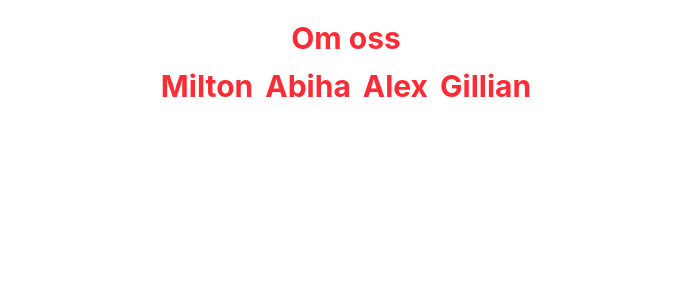
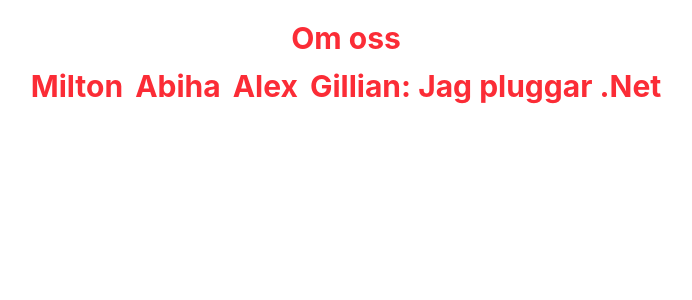
Before and after one commit to mr-milt/chashack, a React (Vite) app: page /AboutUs in a window 1280 px wide. Shown: the top 300 px of the page, without its empty margins (294-986 px from the left). Built offline with nearby package versions, Linux system fonts and the light colour scheme.

Commit message:
my description

```diff
--- a/src/pages/About.jsx
+++ b/src/pages/About.jsx
@@ -22,7 +22,7 @@
         </div>
         <div className="flex text-3xl text-center items-center font-bold">
           <img src="" alt="" />
-          <p>Gillian</p>
+          <p>Gillian: Jag pluggar .Net</p>
         </div>
       </div>
     </div>
```
